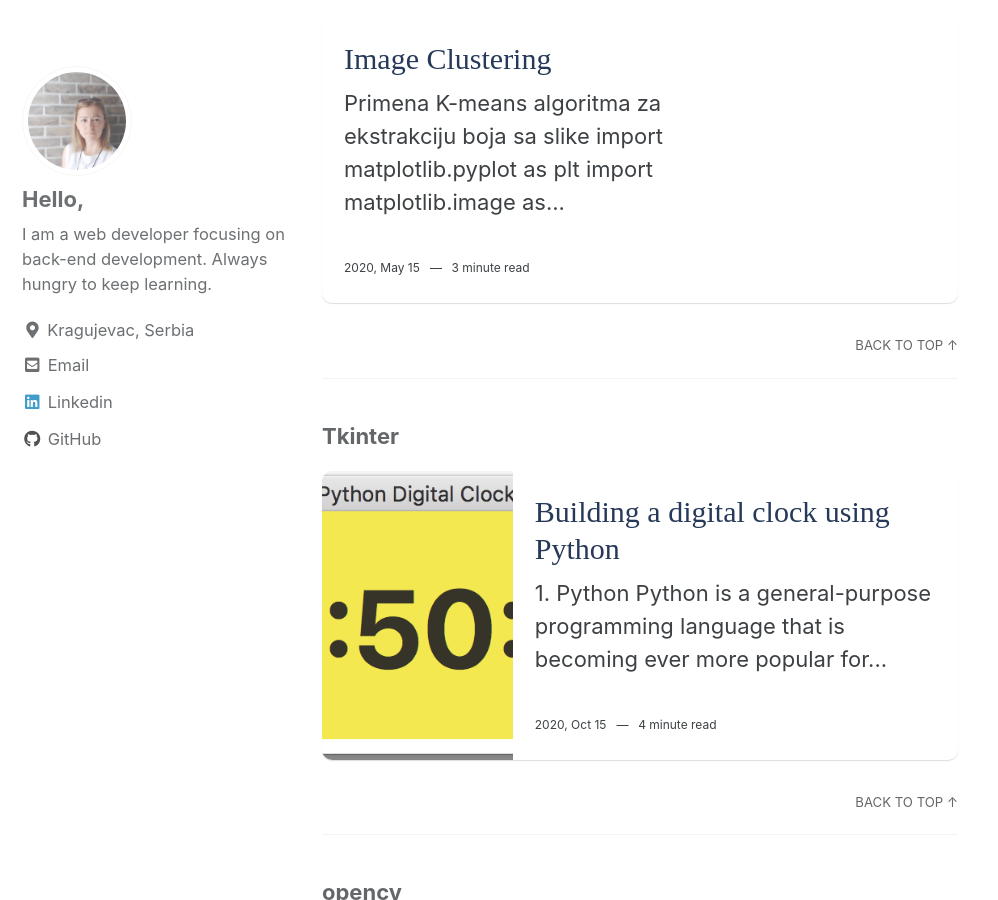
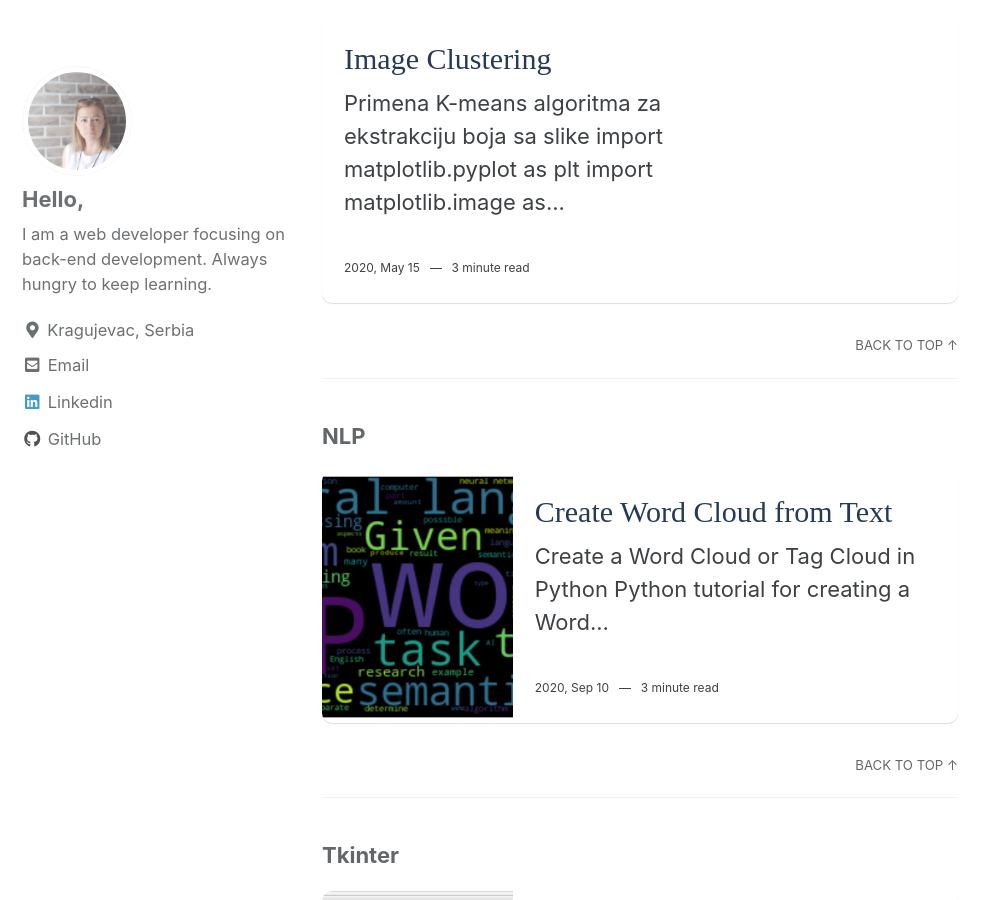
Before and after one commit to tradovic/blog, a Jekyll site: the page built from _pages/tag-archive-grid.md, in a window 1280 px wide and 900 px high, scrolled down 1191 px. Shown: the whole window, without its empty margins (0-998 px from the left). Built offline with Jekyll 4.4.1, drawn with Linux system fonts in a browser that asks for light colours; cached includes are drawn as plain includes; some of the changed lines change nothing that is shown.

Commit message:
new post

````diff
--- a/_posts/2019-02-20-web-scraping_with_python.md
+++ b/_posts/2019-02-20-web-scraping_with_python.md
@@ -1,5 +1,6 @@
 ---
 title: "Web Scraping"
+img: "python-webscraping.jpg"
 categories:
   - Python
 tags:
--- /dev/null
+++ b/_posts/2020-09-10-Word-Cloud.md
@@ -0,0 +1,122 @@
+---
+title: "Create Word Cloud from Text"
+img: "output_13_0.png"
+categories:
+  - Python
+tags:
+  - NLP
+---
+
+
+### Create a Word Cloud or Tag Cloud in Python
+
+###### Python tutorial for creating a Word Cloud from any given text.
+
+A Word Cloud or a Tag Cloud is a data visualization technique where words from a given text are displayed in a chart, with the more important words being written with bigger, bold fonts, while less important words are displayed with smaller, thinner fonts or not displayed at all.
+
+
+Lots of Natural Language Processing projects can benefit from the use of Word Clouds because this tool can give you a quick glance at what the text you are analyzing is about and because it can help you, as a developer, or your audience, to understand the context of your dataset.
+
+In today's project we are going to download the text from a Wikipedia page, and then generate a word cloud and play with it for a bit - changing colors, removing stopwords and saving the wordcloud to a file.
+
+We need to install a few packages before we begin.
+pip3 install wikipedia
+pip3 install wordcloud
+We will also need matplotlib, but this is installed automatically by wordcloud, if you don't have on your local.
+
+Since we've installed our packages, we might as well import them into our project.
+
+
+```
+import wikipedia
+from wordcloud import WordCloud, STOPWORDS
+import matplotlib.pyplot as plt
+```
+
+Now we are going to use the wikipedia package to download the text content. All we need for this is to provide the title of the page. We are going to fetch the text for the Natural Language Processing page on Wikipedia.
+
+
+```
+page = wikipedia.page("Natural Language Processing")
+text = page.content
+```
+
+Next we can use this text to generate and display the word cloud.
+
+
+```
+def plot_cloud(wordcloud):
+  plt.figure(figsize=(8, 8), facecolor=None)
+  plt.imshow(wordcloud, interpolation="bilinear")
+  plt.axis("off")
+  plt.tight_layout(pad=0)
+  plt.show()
+```
+
+
+```
+wordcloud = WordCloud().generate(text)
+plot_cloud(wordcloud)
+```
+
+
+![png](output_13_0.png)
+
+
+Understanding this word cloud is very intuitive, you can observe that these words are very common when we read something about Natural Language Processing. Let's see another example, this time with the article about Machine Learning.
+
+We can do lots of personalization on a word cloud: changing fonts, changing colors and the way they are displayed. For more options, you can always check the documentation of the package.
+
+To demonstrate how easy it is, let's at least change the background color. For that, we only need to add a new parameter to the WordCloud constructor.
+
+
+
+```
+ml_page = wikipedia.page("MachineLearning")
+ml_text = ml_page.content
+cloud = WordCloud(background_color='white').generate(ml_text)
+plot_cloud(cloud)
+```
+
+
+![png](output_16_0.png)
+
+
+###### Removing stopwords from a word cloud
+
+Stop words are words that are very frequently used in a given language and add absolutely no meaning to the text(because other texts will also contain these words, a stop word does not tell us anything about our text corpus).
+
+The wordcloud package already removes the most common stopwords for us. But if you think that your text corpus has some stop words that are not removed, you can always append new words that will be removed. Here's how:
+
+
+```
+# Additional import here
+from wordcloud import WordCloud, STOPWORDS
+###########
+stopwords = set(STOPWORDS)
+stopwords.update(["stopword1", "stopword2"])
+cloud = WordCloud(stopwords=stopwords, background_color='white').generate(text)
+```
+
+###### Saving our word cloud to a file
+
+We can also save our word cloud with a single line of code.
+
+
+```
+cloud.to_file("wordcloud.png")
+```
+
+
+
+
+    <wordcloud.wordcloud.WordCloud at 0x11a484748>
+
+
+
+That was quick! We've generated our word cloud in very few lines of code and we can use this to better understand our data whenever we work on some Natural Language Processing project.
+
+
+```
+
+```
````
Also changed, not shown: assets/images/output_13_0.png (added), assets/images/output_16_0.png (added).
